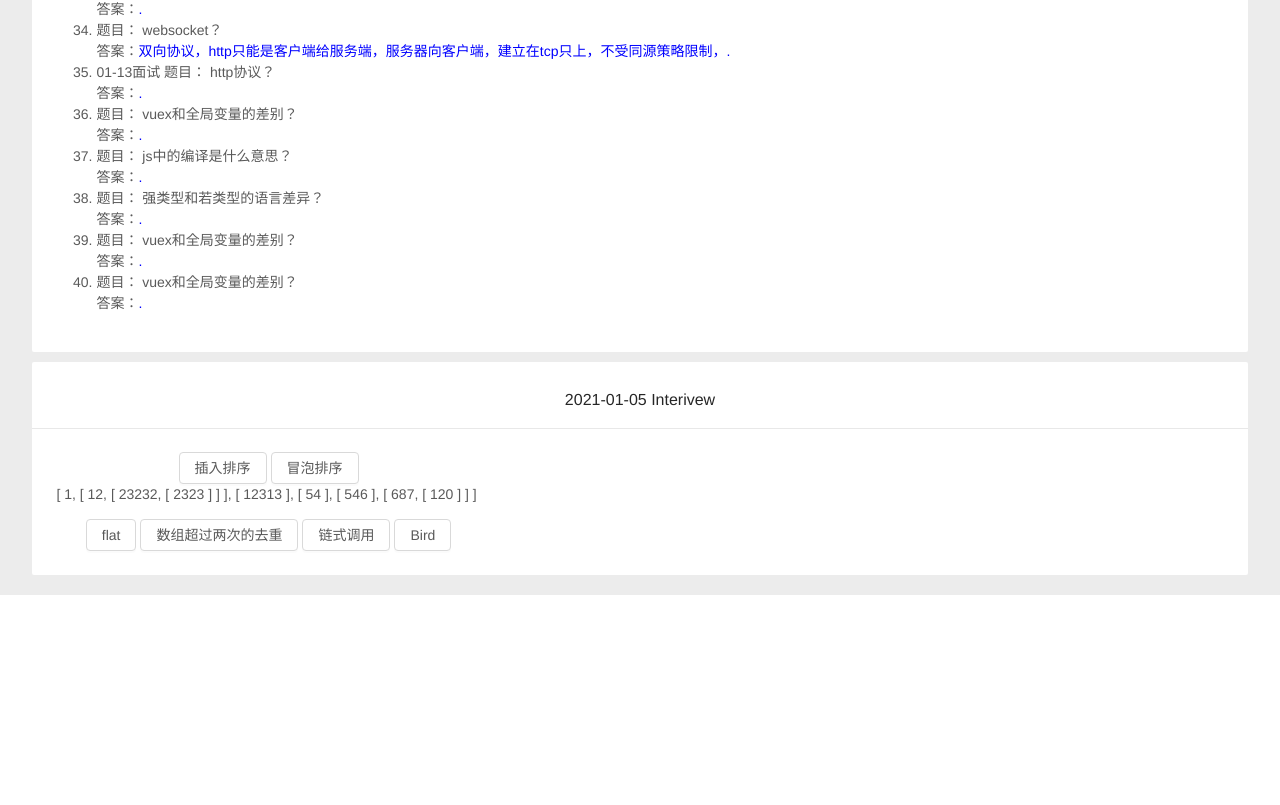
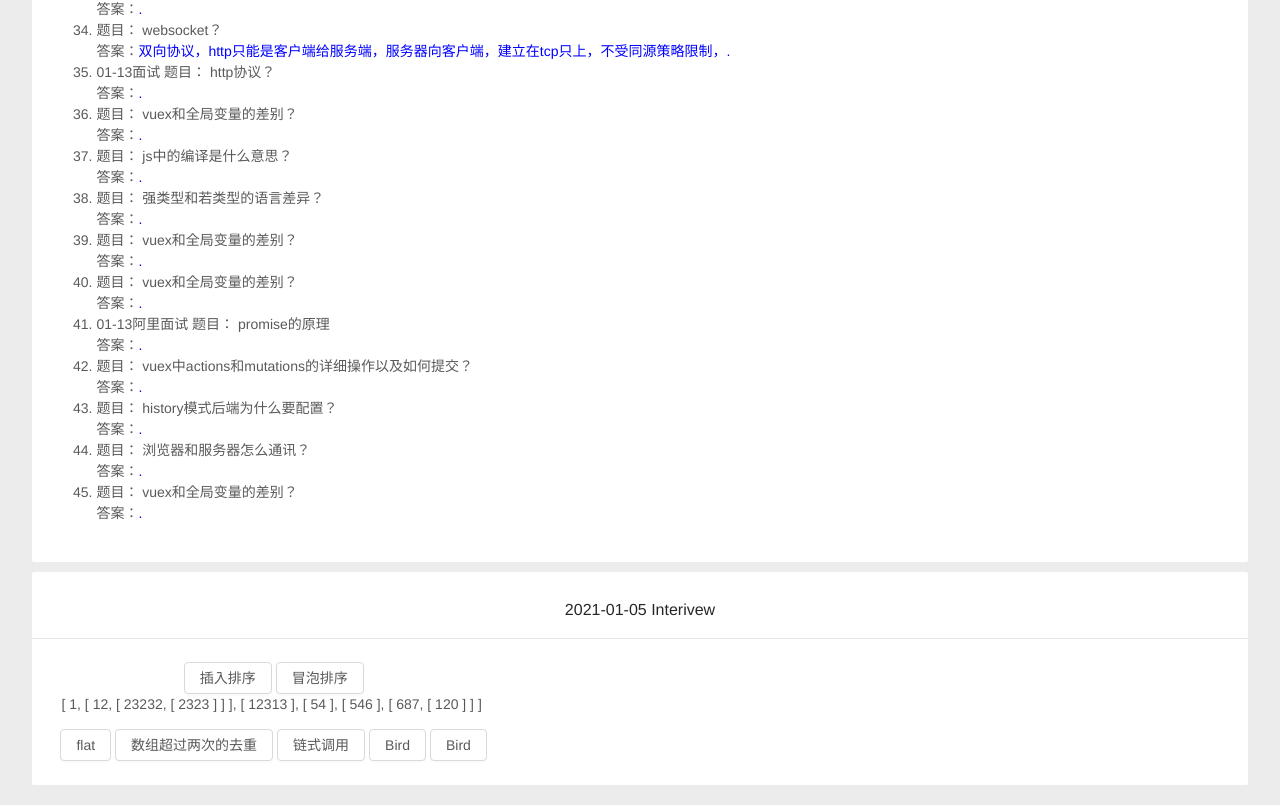
Before and after one commit to jackluotong/vue_project, a Vue app: page /January in a window 1280 px wide. Shown: the part 1547-2352 px from the top of the page. Before the commit the page ends 2142 px from the top, so only its background shows below. Built offline with nearby package versions, Linux system fonts and the light colour scheme.

Commit message:
add new part.

```diff
--- a/src/components/Interview/January.vue
+++ b/src/components/Interview/January.vue
@@ -35,6 +35,7 @@
           <a-button @click='deleteIt()'>数组超过两次的去重</a-button>
           <a-button @click='chained()'>链式调用</a-button>
           <a-button @click='bird()'>Bird</a-button>
+          <a-button @click='testOne()'>Bird</a-button>
         </div>
       </a-card>
     </div>
@@ -86,20 +87,28 @@ export default {
         { name: '强类型和若类型的语言差异？', answer: '' },
         { name: 'vuex和全局变量的差别？', answer: '' },
         { name: 'vuex和全局变量的差别？', answer: '' },
-
+        { title: '01-13阿里面试', name: ' promise的原理', answer: '' },
+        { name: 'vuex中actions和mutations的详细操作以及如何提交？', answer: '' },
+        { name: 'history模式后端为什么要配置？', answer: '' },
+        { name: '浏览器和服务器怎么通讯？', answer: '' },
+        { name: 'vuex和全局变量的差别？', answer: '' },
       ],
       array: [1, [12, [23232, [2323]]], [12313], [54], [546], [687, [120]]],
       afterValue: '',
-
     }
   },
   methods: {
+    testOne: function () {
+      let array = [1, 23, 323, 4]
+      console.log(typeof (array));
+    },
     insertSortTest: function () {
       let array = [1, 0, 12, 122, 1231, 3123213213, 8]
       let a = this.insertSort(array)
       console.log(a.toString());//数组转换为字符串的方法：toString,join,
       console.log(a.join(','));//split
     },
+    //#region
     /**
      * 算法排序类
      * 冒泡排序 O(n2)
@@ -164,6 +173,7 @@ export default {
     /**
     * 基数排序
     */
+    //#endregion
     flat: function () {
       let str = JSON.stringify(this.array)
       this.afterValue = str;
```
Also changed, not shown: src/assets/test.html (+18 -14 lines).
